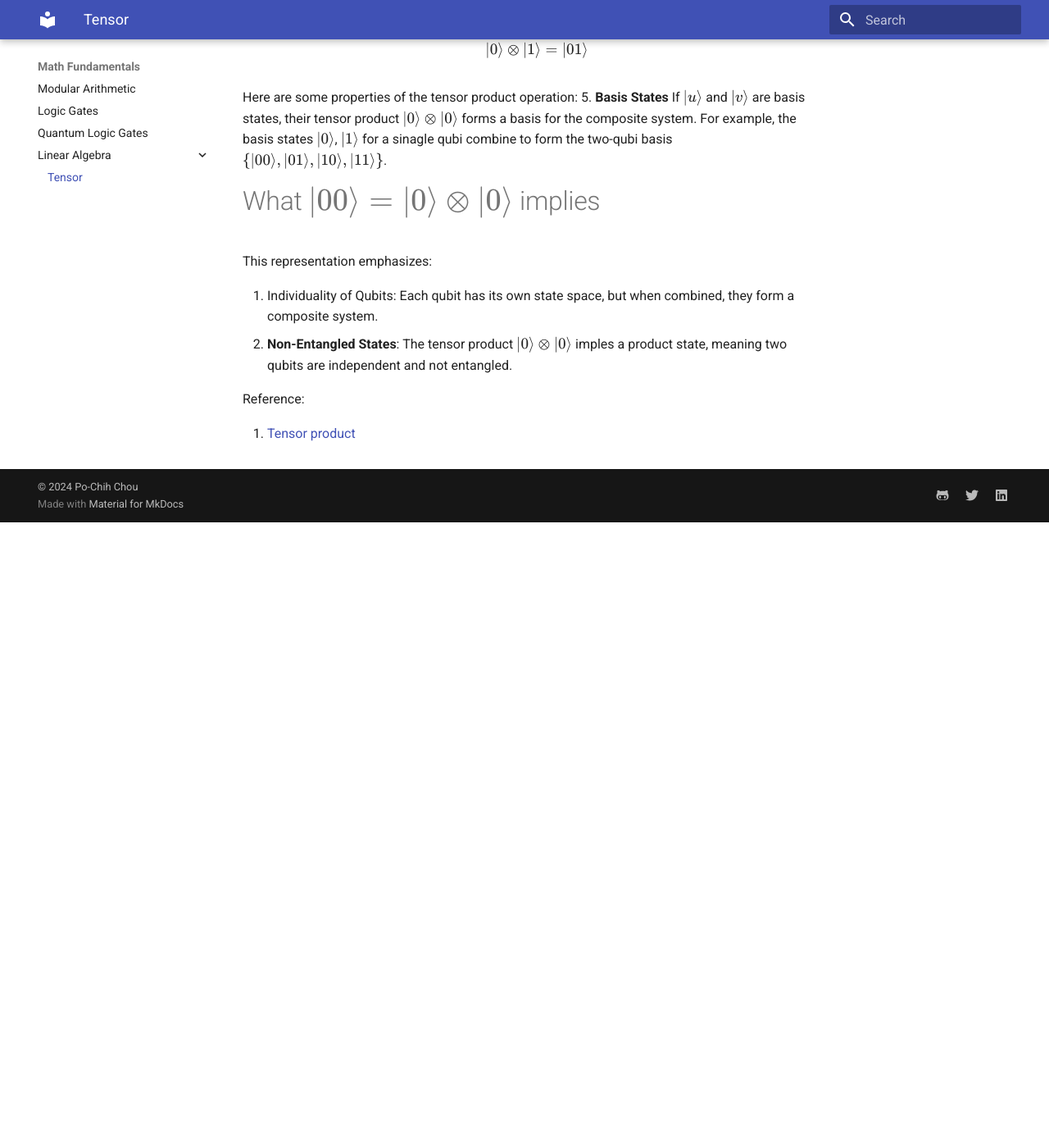
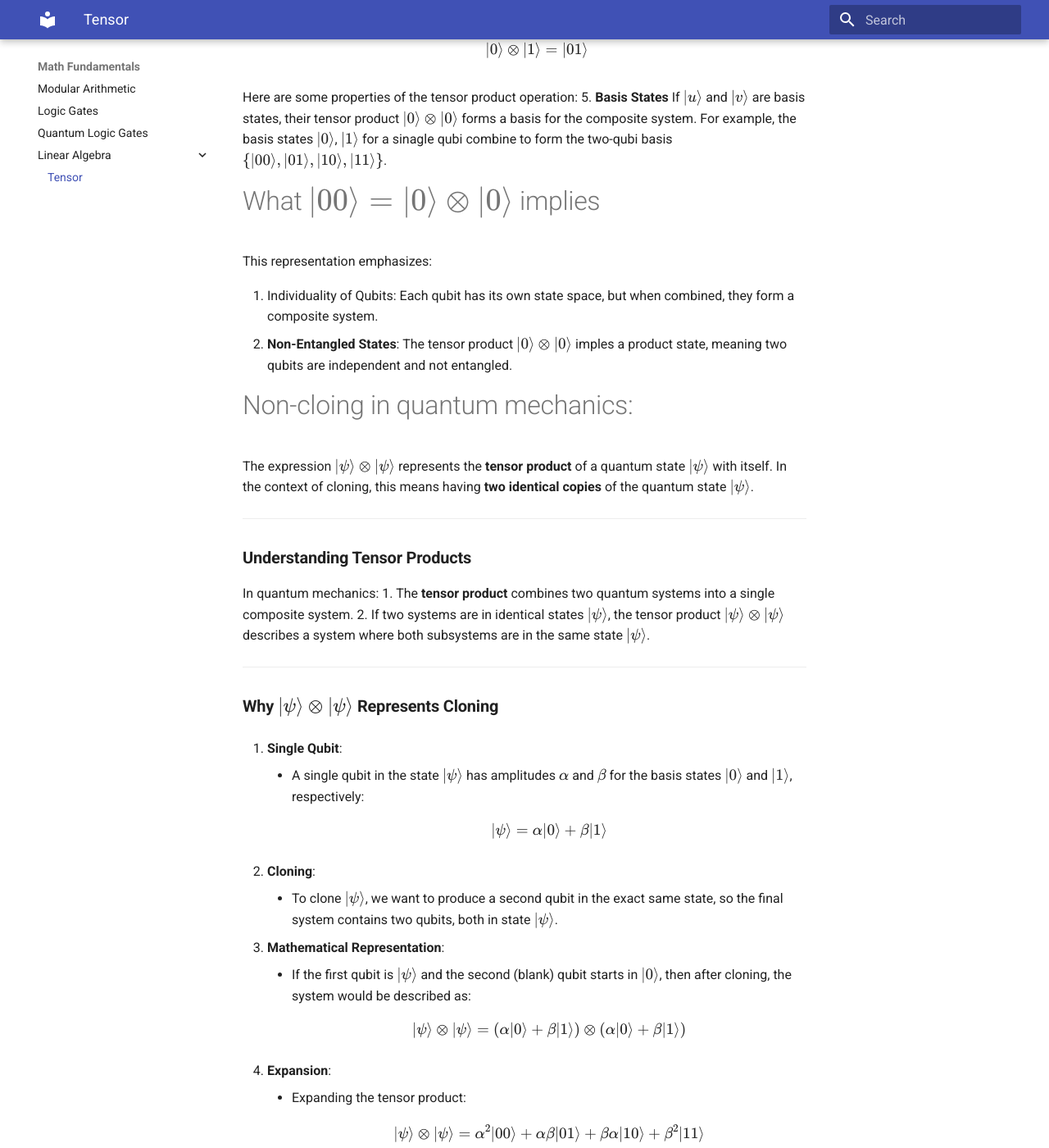
Before and after one commit to pcchouCR97/Understanding-Cryptography-by-Christof-Paar, an MkDocs documentation site: the page built from docs/Math_Fundamentals/linear_algebr_tensor.md, in a window 1280 px wide and 1400 px high, scrolled down 763 px. Shown: the whole window at 82% size. Built offline with MkDocs 1.6.1 and Material for MkDocs 9.7.7, drawn with Linux system fonts in a browser that asks for light colours; formulas are drawn with MathJax 3; some of the changed text lies outside the part shown.

Commit message:
20241222_commit_1

```diff
--- a/docs/Math_Fundamentals/linear_algebr_tensor.md
+++ b/docs/Math_Fundamentals/linear_algebr_tensor.md
@@ -41,6 +41,55 @@ Each qubit has its own state space, but when combined, they form a composite sys
 2. **Non-Entangled States**: The tensor product $\lvert 0 \rangle \otimes \lvert 0 \rangle$ imples a product state, meaning two qubits are independent and not entangled.
 
 
+# Non-cloing in quantum mechanics:
+The expression $\lvert \psi \rangle \otimes \lvert \psi \rangle$ represents the **tensor product** of a quantum state $\lvert \psi \rangle$ with itself. In the context of cloning, this means having **two identical copies** of the quantum state $\lvert \psi \rangle$.
+
+---
+
+### **Understanding Tensor Products**
+In quantum mechanics:
+1. The **tensor product** combines two quantum systems into a single composite system.
+2. If two systems are in identical states $\lvert \psi \rangle$, the tensor product $\lvert \psi \rangle \otimes \lvert \psi \rangle$ describes a system where both subsystems are in the same state $\lvert \psi \rangle$.
+
+---
+
+### **Why $\lvert \psi \rangle \otimes \lvert \psi \rangle$ Represents Cloning**
+1. **Single Qubit**:
+    - A single qubit in the state $\lvert \psi \rangle$ has amplitudes $\alpha$ and $\beta$ for the basis states $\lvert 0 \rangle$ and $\lvert 1 \rangle$, respectively:
+    $$
+     \lvert \psi \rangle = \alpha \lvert 0 \rangle + \beta \lvert 1 \rangle
+    $$
+
+2. **Cloning**:
+    - To clone $\lvert \psi \rangle$, we want to produce a second qubit in the exact same state, so the final system contains two qubits, both in state $\lvert \psi \rangle$.
+
+3. **Mathematical Representation**:
+    - If the first qubit is $\lvert \psi \rangle$ and the second (blank) qubit starts in $\lvert 0 \rangle$, then after cloning, the system would be described as:
+    $$
+     \lvert \psi \rangle \otimes \lvert \psi \rangle = (\alpha \lvert 0 \rangle + \beta \lvert 1 \rangle) \otimes (\alpha \lvert 0 \rangle + \beta \lvert 1 \rangle)
+    $$
+
+4. **Expansion**:
+    - Expanding the tensor product:
+    $$
+     \lvert \psi \rangle \otimes \lvert \psi \rangle = \alpha^2 \lvert 00 \rangle + \alpha \beta \lvert 01 \rangle + \beta \alpha \lvert 10 \rangle + \beta^2 \lvert 11 \rangle
+    $$
+   - This describes a **two-qubit system** where both qubits are in the same state $\lvert \psi \rangle$.
+
+---
+
+### **Why Cloning is Different from Classical Duplication**
+In classical systems:
+1.  Information can be copied exactly without any loss or disturbance.
+
+In quantum systems:
+2.  A state like $\lvert \psi \rangle = \alpha \lvert 0 \rangle + \beta \lvert 1 \rangle$ cannot be perfectly duplicated into $\lvert \psi \rangle \otimes \lvert \psi \rangle$ because of the **no-cloning theorem**.
+
+---
+
+### **Summary**
+1.  $\lvert \psi \rangle \otimes \lvert \psi \rangle$ represents a quantum system where two qubits are in the same state $\lvert \psi \rangle$, which corresponds to a cloned system.
+2. Achieving this for an arbitrary $\lvert \psi \rangle$ is impossible because cloning would violate the linearity of quantum mechanics, as shown by the no-cloning theorem.
 
 Reference:
 
```
Also changed, not shown: docs/qcryptography/BB84.md (+21 -0 lines), docs/quantum_mechanics/No-cloing.md (+2 -2 lines), docs/qcryptography/images/measurement.png (added), docs/qcryptography/images/qkd-alice-bob-eve.webp (added).
